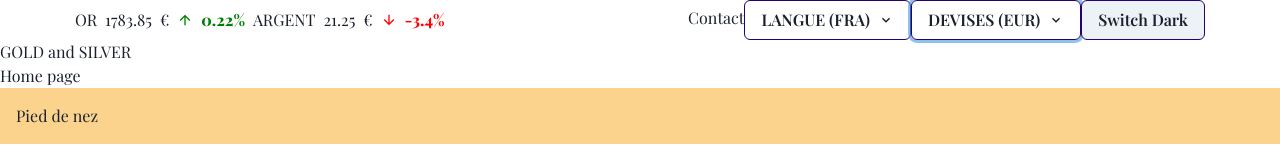
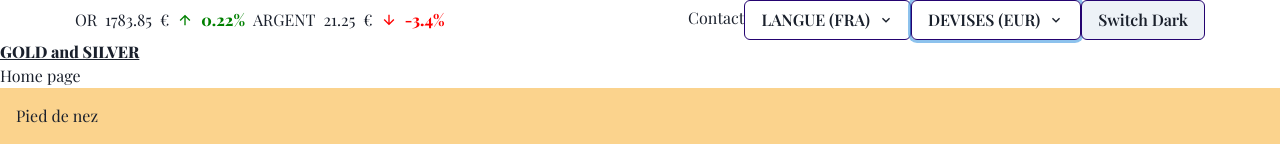
Before and after one commit to masahiroendo/or-argent, a React (Create React App) app: page / in a window 1280 px wide. Shown: the top 160 px of the page. Built offline with nearby package versions, Linux system fonts and the light colour scheme.

Commit message:
feat Link to NavLink for HomePage Logo display

```diff
--- a/src/components/Layout.tsx
+++ b/src/components/Layout.tsx
@@ -1,15 +1,18 @@
 import { FC } from 'react';
 import { Flex } from '@chakra-ui/react';
-import { Link, Outlet } from 'react-router-dom';
+import { NavLink, Outlet } from 'react-router-dom';
 import Footer from './Footer';
 import Header from './Header';
+import styles from './styles.module.scss';
 
 const Layout: FC = () => {
   return (
     <Flex direction="column">
       <Header />
       <main>
-        <Link to="">GOLD and SILVER</Link>
+        <NavLink to="" className={({ isActive }) => (isActive ? styles.active : undefined)}>
+          GOLD and SILVER
+        </NavLink>
         <Outlet />
       </main>
       <Footer />
--- /dev/null
+++ b/src/components/styles.module.scss
@@ -0,0 +1,4 @@
+.active {
+  font-weight: bold;
+  text-decoration: underline;
+}
```
